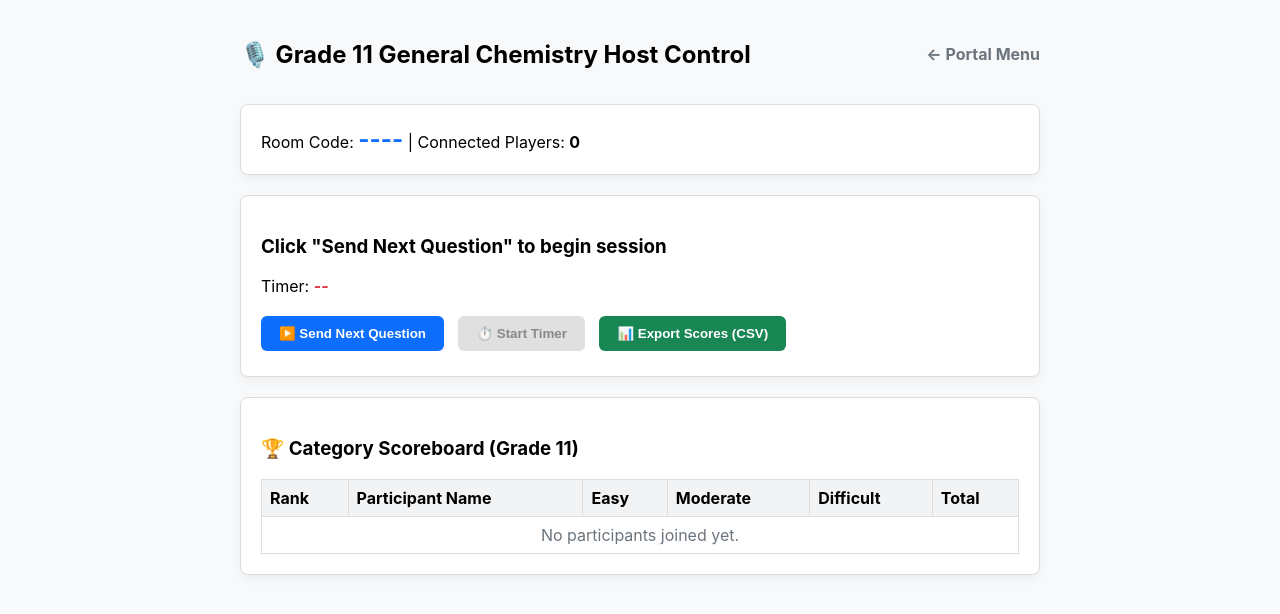
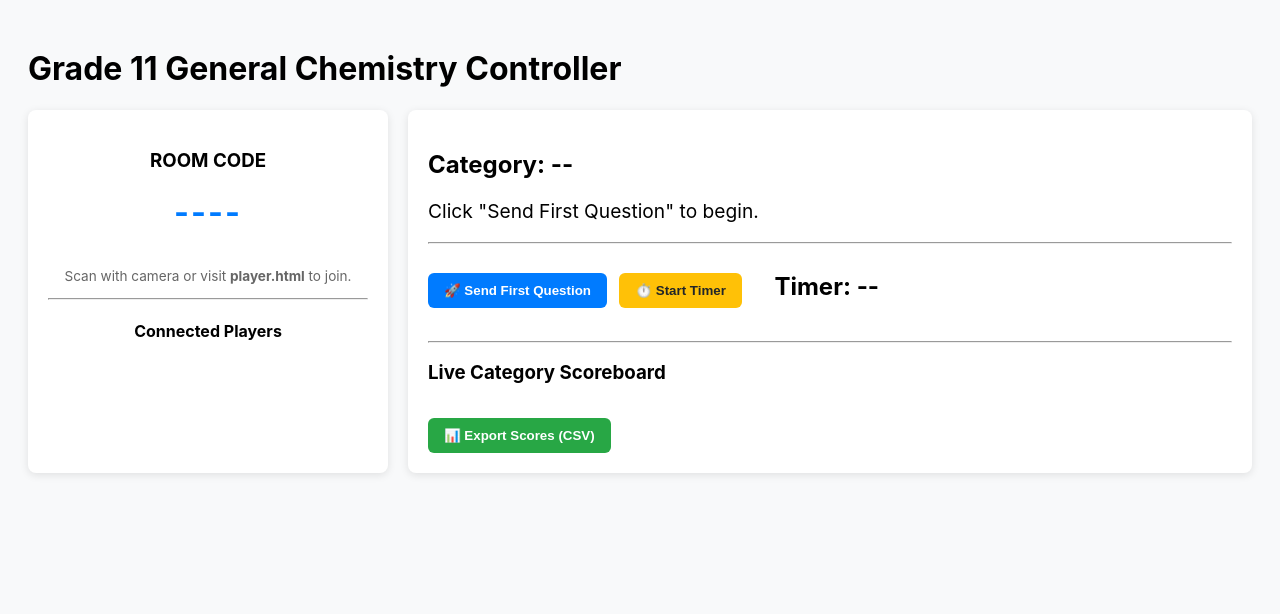
Before and after one commit to KevinGuinsan/Science-Quiz-Bee-2026, a plain HTML site: page grade11/index.html in a window 1280 px wide. Drawn offline with Linux system fonts and the light colour scheme; a script that the page names is missing.

Commit message:
Update index.html

```diff
--- a/grade11/index.html
+++ b/grade11/index.html
@@ -2,64 +2,81 @@
 <html lang="en">
 <head>
   <meta charset="UTF-8" />
-  <meta name="viewport" content="width=device-width, initial-scale=1.0" />
-  <title>Grade 11 Science Quiz Bee Host</title>
+  <meta name="viewport" content="width=device-width, initial-scale=1.0"/>
+  <title>Grade 11 Gen Chem Quiz Bee Host</title>
+
+  <!-- External CDN Libraries -->
   <script src="https://unpkg.com/peerjs@1.5.2/dist/peerjs.min.js"></script>
-  <!-- 1. Load Grade 11 Questions -->
+  <script src="https://cdnjs.cloudflare.com/ajax/libs/qrcodejs/1.0.0/qrcode.min.js"></script>
+
+  <!-- Grade 11 Questions & Relative Core Engine -->
   <script src="questions.js"></script>
-  <!-- 2. Load Core Host Engine from Root -->
   <script src="../host-app.js"></script>
+
   <style>
-    body { font-family: -apple-system, sans-serif; padding: 20px; max-width: 800px; margin: auto; background: #f8f9fa; }
-    .card { background: white; padding: 20px; border-radius: 8px; border: 1px solid #ddd; margin-bottom: 20px; box-shadow: 0 4px 10px rgba(0,0,0,0.05); }
-    .btn { padding: 10px 18px; font-weight: bold; border: none; border-radius: 6px; cursor: pointer; margin-right: 10px; margin-bottom: 5px; }
-    .btn-next { background: #0d6efd; color: white; }
-    .btn-timer { background: #ffc107; color: black; }
-    .btn-timer:disabled { background: #e0e0e0; color: #888; cursor: not-allowed; }
-    .btn-export { background: #198754; color: white; }
-    table { width: 100%; border-collapse: collapse; margin-top: 10px; }
-    th, td { border: 1px solid #ddd; padding: 8px; text-align: left; }
-    th { background: #f1f3f5; }
+    body { font-family: -apple-system, BlinkMacSystemFont, "Segoe UI", Roboto, sans-serif; padding: 20px; background: #f8f9fa; }
+    .layout { display: flex; gap: 20px; flex-wrap: wrap; }
+    .panel { background: #fff; padding: 20px; border-radius: 8px; box-shadow: 0 2px 8px rgba(0,0,0,0.1); flex: 1; min-width: 300px; }
+    button { padding: 10px 16px; font-weight: bold; cursor: pointer; border-radius: 6px; border: none; margin-right: 8px; }
+    .btn-timer { background: #ffc107; color: #212529; }
+    .btn-next { background: #007bff; color: white; }
+    .btn-csv { background: #28a745; color: white; }
   </style>
 </head>
-<body>
+<body onload="initHostRoom()">
 
-  <div style="display: flex; justify-content: space-between; align-items: center; margin-bottom: 15px;">
-    <h2>🎙️ Grade 11 General Chemistry Host Control</h2>
-    <a href="../index.html" style="text-decoration: none; color: #6c757d; font-weight: bold;">← Portal Menu</a>
+  <h1>Grade 11 General Chemistry Controller</h1>
+
+  <div class="layout">
+    <!-- LOBBY & QR CODE CARD -->
+    <div class="panel" style="max-width: 320px; text-align: center;">
+      <h3>ROOM CODE</h3>
+      <h1 id="room-code-display" style="color: #007bff; letter-spacing: 2px;">----</h1>
+
+      <!-- Dynamic QR Code Renders Here -->
+      <div id="qrcode-container" style="display: flex; justify-content: center; margin: 15px 0;"></div>
+      <p style="font-size: 0.85rem; color: #666;">Scan with camera or visit <strong>player.html</strong> to join.</p>
+
+      <hr/>
+      <h4>Connected Players</h4>
+      <ul id="player-list" style="text-align: left;"></ul>
+    </div>
+
+    <!-- HOST CONTROLLER CARD -->
+    <div class="panel">
+      <div id="question-area">
+        <h2 id="q-category">Category: --</h2>
+        <p id="q-text" style="font-size: 1.2rem;">Click "Send First Question" to begin.</p>
+        <ul id="q-options"></ul>
+      </div>
+
+      <hr/>
+
+      <div>
+        <button class="btn-next" onclick="sendQuestionToPlayers(0)">🚀 Send First Question</button>
+        <button class="btn-timer" onclick="startManualTimer()">⏱️ Start Timer</button>
+        <h2 style="display: inline-block; margin-left: 20px;">Timer: <span id="timer-display">--</span></h2>
+      </div>
+
+      <hr style="margin-top:20px;"/>
+
+      <h3>Live Category Scoreboard</h3>
+      <div id="scoreboard-display"></div>
+
+      <button class="btn-csv" style="margin-top: 15px;" onclick="exportScoresCSV()">📊 Export Scores (CSV)</button>
+    </div>
   </div>
 
-  <div class="card">
-    <div>Room Code: <strong id="room-code-display" style="font-size: 1.5rem; color: #0d6efd;">----</strong> | Connected Players: <strong id="player-count-display">0</strong></div>
-  </div>
+  <script>
+    function updateHostQuestionUI() {
+      if (!currentQuestion) return;
+      document.getElementById("q-category").textContent = `Category: ${currentQuestion.category}`;
+      document.getElementById("q-text").textContent = currentQuestion.question;
 
-  <div class="card">
-    <h3 id="host-question-text">Click "Send Next Question" to begin session</h3>
-    <div>Timer: <strong id="timer-display" style="color: #dc3545;">--</strong></div>
-    <br>
-    <button class="btn btn-next" onclick="sendNextQuestion()">▶️ Send Next Question</button>
-    <button id="btn-start-timer" class="btn btn-timer" onclick="startQuestionTimer()" disabled>⏱️ Start Timer</button>
-    <button class="btn btn-export" onclick="exportScoresToCSV()">📊 Export Scores (CSV)</button>
-  </div>
-
-  <div class="card">
-    <h3>🏆 Category Scoreboard (Grade 11)</h3>
-    <table>
-      <thead>
-        <tr>
-          <th>Rank</th>
-          <th>Participant Name</th>
-          <th>Easy</th>
-          <th>Moderate</th>
-          <th>Difficult</th>
-          <th>Total</th>
-        </tr>
-      </thead>
-      <tbody id="leaderboard-body">
-        <tr><td colspan="6" style="text-align: center; color: #6c757d;">No participants joined yet.</td></tr>
-      </tbody>
-    </table>
-  </div>
-
+      const optList = document.getElementById("q-options");
+      optList.innerHTML = currentQuestion.options
+        .map((opt, i) => `<li>${String.fromCharCode(65 + i)}. ${opt}</li>`).join("");
+    }
+  </script>
 </body>
 </html>
```
